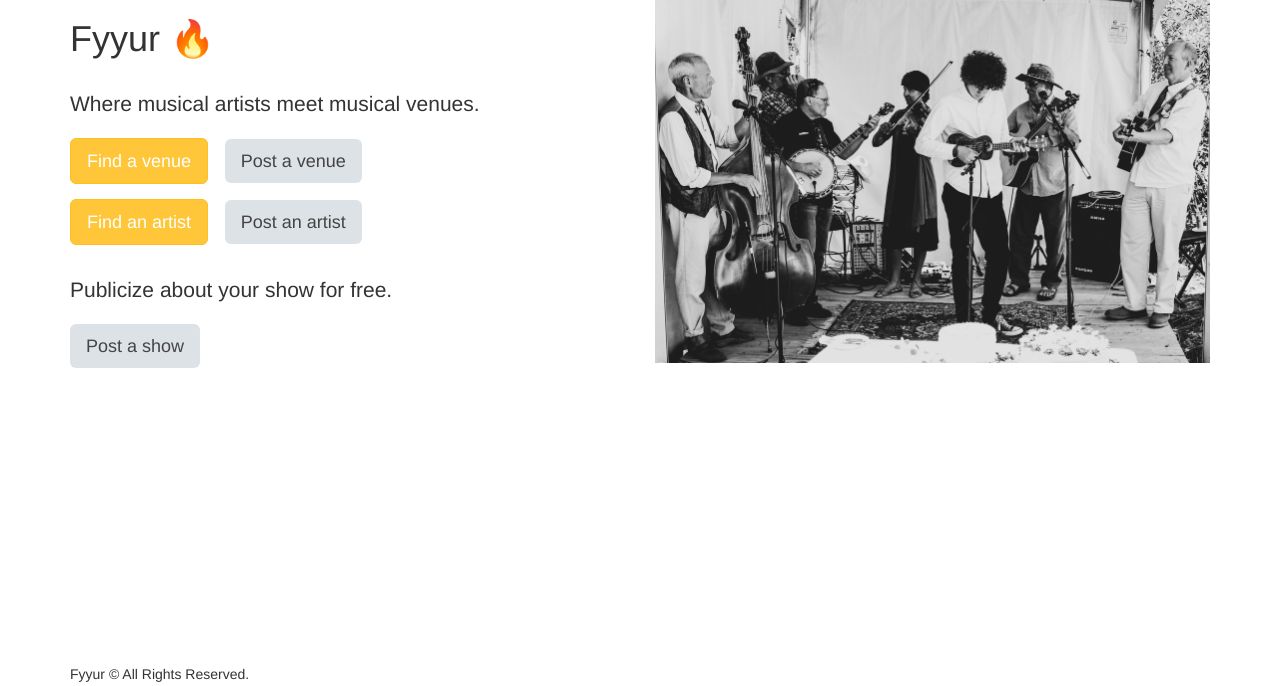
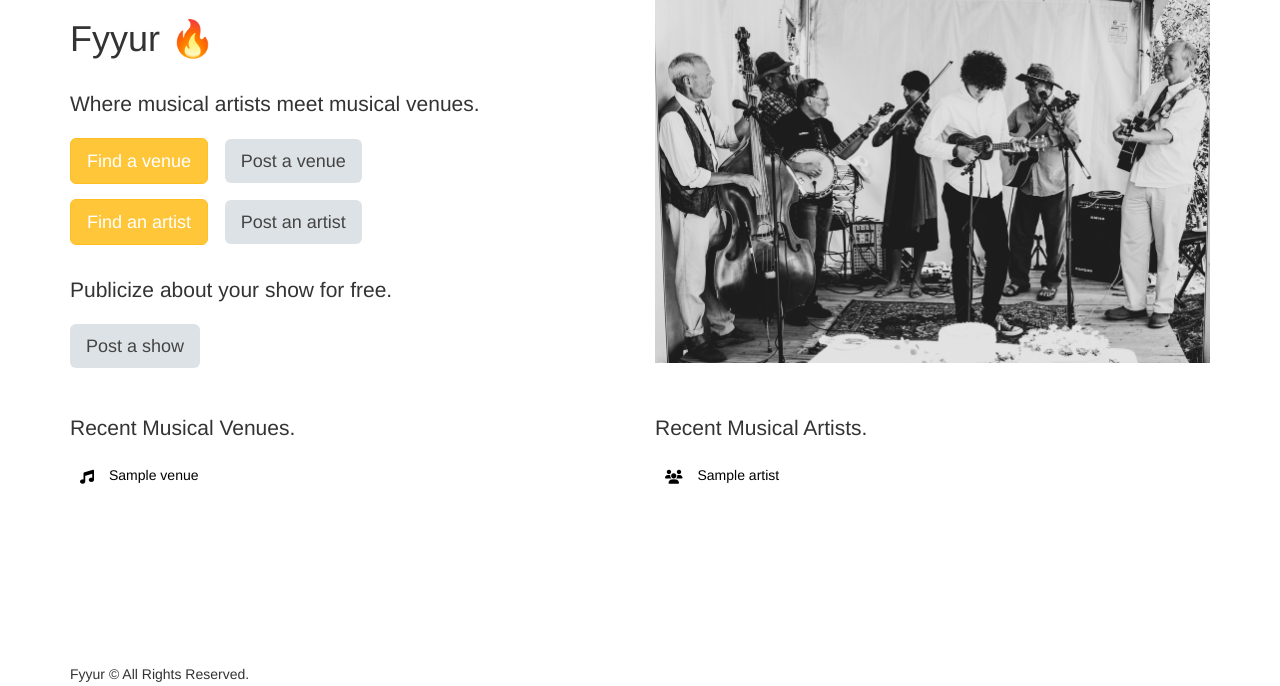
Before and after one commit to aizuanjeme/Fyyur, a Flask app: page / in a window 1280 px wide. Shown: the part 81-767 px from the top of the page. Run offline with Flask 2, Linux system fonts and the light colour scheme; tables that the repository leaves empty hold one stand-in row (values such as "Sample post"); some libraries are stand-ins or nearby versions.

Commit message:
the addition of created at

```diff
--- a/app.py
+++ b/app.py
@@ -61,7 +61,9 @@ app.jinja_env.filters['datetime'] = format_datetime
 
 @app.route('/')
 def index():
-    return render_template('pages/home.html')
+    venue = db.session.query(Venue).order_by(db.desc('created_by')).limit(10)
+    artist = db.session.query(Artist).order_by(db.desc('created_by')).limit(10)
+    return render_template('pages/home.html', venues=venue, artists=artist)
 
 
 #  Venues
@@ -224,6 +226,7 @@ def create_venue_submission():
             website_link=form.website_link.data,
             seeking_talent=form.seeking_talent.data,
             seeking_description=form.seeking_description.data,
+            created_by=form.created_by.data
         )
         try:
             db.session.add(new_venue)
@@ -427,6 +430,7 @@ def create_artist_submission():
             seeking_venue=form.seeking_venue.data,
             seeking_description=form.seeking_description.data,
             available=form.available.data,
+            created_by=form.created_by.data
         )
         try:
             db.session.add(new_artist)
--- a/models/artistModel.py
+++ b/models/artistModel.py
@@ -19,6 +19,7 @@ class Artist(db.Model):
     seeking_venue = db.Column(db.Boolean, nullable=False, default=False)
     seeking_description = db.Column(db.String())
     available = db.Column(db.Boolean, nullable=False, default=False)
+    created_by = db.Column(db.DateTime, nullable = False)
     shows = db.relationship('Show', backref='artist')
 
     def __repr__(self) -> str:
--- a/models/venueModel.py
+++ b/models/venueModel.py
@@ -16,6 +16,7 @@ class Venue(db.Model):
     website_link = db.Column(db.String(120))
     seeking_talent = db.Column(db.Boolean, default=False)
     seeking_description = db.Column(db.String())
+    created_by = db.Column(db.DateTime, nullable = False)
     shows = db.relationship('Show', backref='venue')
 
     def __repr__(self) -> str:
--- a/templates/pages/home.html
+++ b/templates/pages/home.html
@@ -22,4 +22,38 @@
 		<img id="front-splash" src="{{ url_for('static',filename='img/front-splash.jpg') }}" alt="Front Photo of Musical Band" />
 	</div>
 </div>
+<div class="row">
+	<div class="col-sm-6">
+		<p class="lead">Recent Musical Venues.</p>
+		<ul class="items">
+			{% for venue in venues %}
+			<li>
+				<a href="/venues/{{ venue.id }}">
+					<i class="fas fa-music"></i>
+					<div class="item">
+						<h5>{{ venue.name }}</h5>
+					</div>
+				</a>
+			</li>
+			{% endfor %}
+		</ul>
+
+	</div>
+	<div class="col-sm-6 ">
+		<p class="lead">Recent Musical Artists.</p>
+		<ul class="items">
+			{% for artist in artists %}
+			<li>
+				<a href="/artists/{{ artist.id }}">
+					<i class="fas fa-users"></i>
+					<div class="item">
+						<h5>{{ artist.name }}</h5>
+					</div>
+				</a>
+			</li>
+			{% endfor %}
+		</ul>
+
+	</div>
+</div>
 {% endblock %}
```
Also changed, not shown: forms.py (+10 -0 lines), migrations/versions/5aef6a0f947c_.py (added, +30 -0 lines), migrations/versions/751abc91210f_.py (added, +38 -0 lines).
